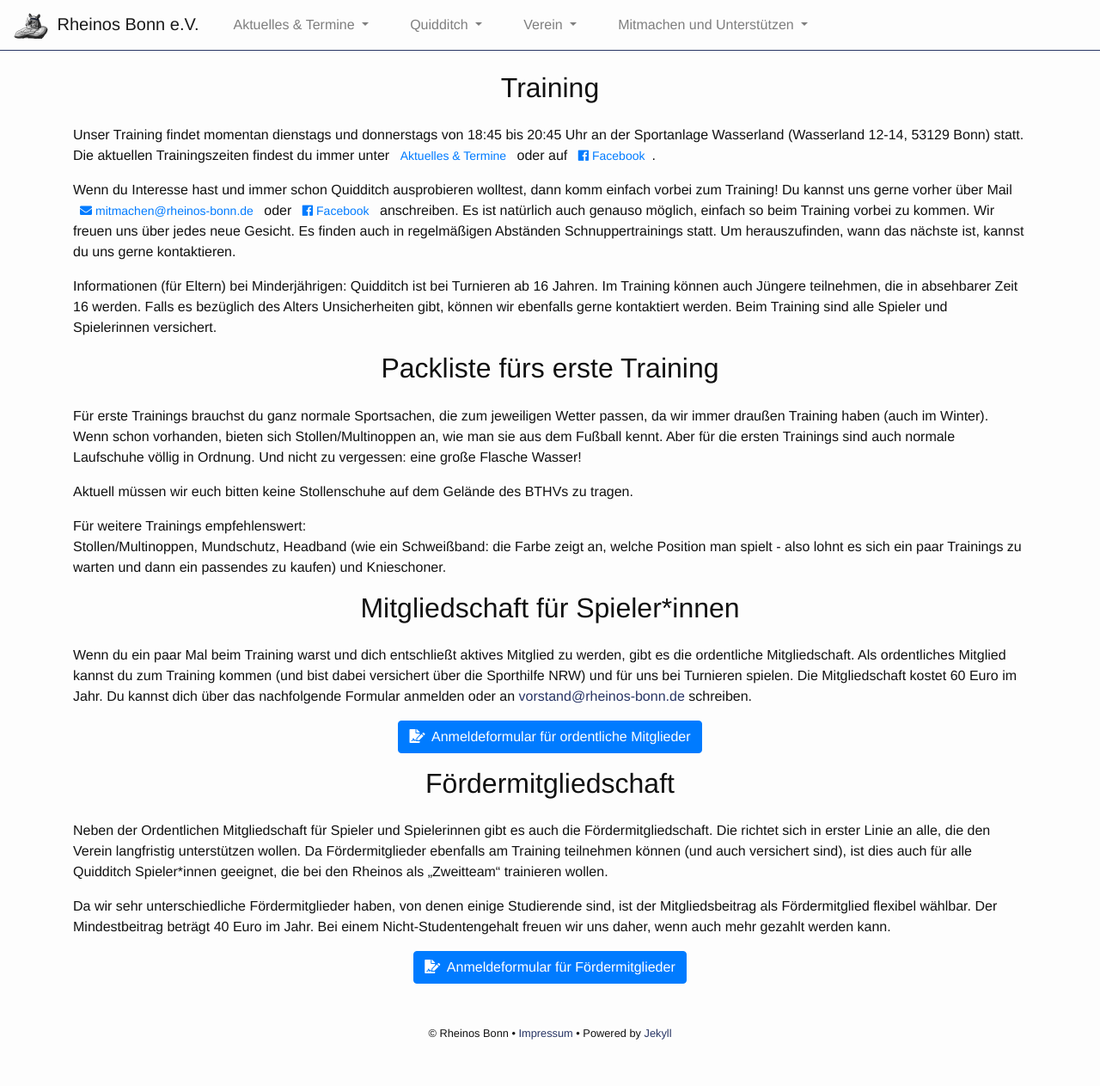
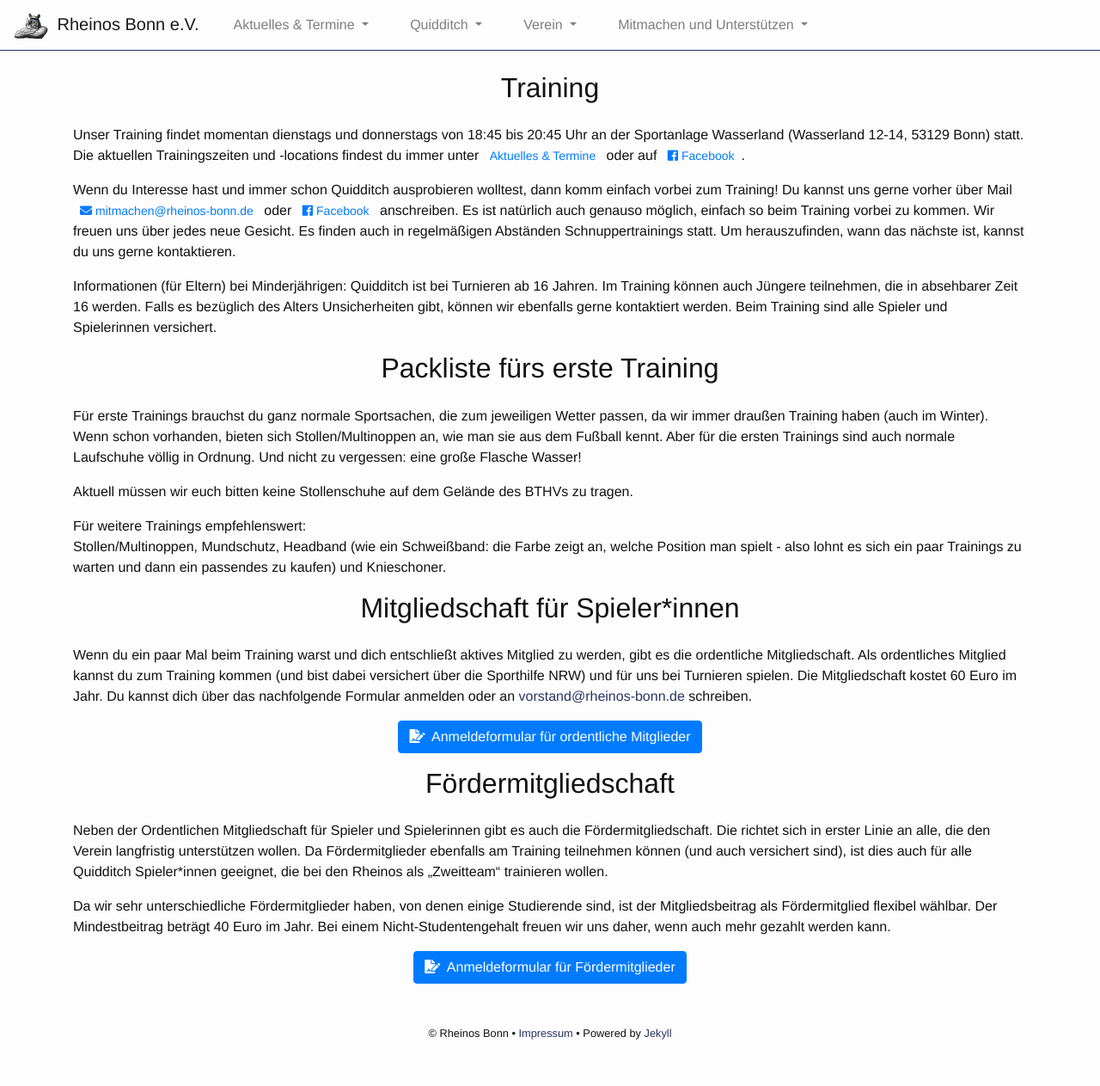
Before and after one commit to rheinos/rheinos.github.io, a Jekyll site: the page built from pages/join.html, in a window 1280 px wide. Shown: the whole page at 86% size. Built offline with Jekyll 4.4.1, drawn with Linux system fonts in a browser that asks for light colours; nearby versions of some CDN libraries.

Commit message:
Update join.html

```diff
--- a/pages/join.html
+++ b/pages/join.html
@@ -8,7 +8,7 @@
   <header class="text-center mb-4">
     <h2>Training</h2>
   </header>
-    <p>Unser Training findet momentan dienstags und donnerstags von 18:45 bis 20:45 Uhr an der Sportanlage Wasserland (Wasserland 12-14, 53129 Bonn) statt. Die aktuellen Trainingszeiten findest du immer unter <a href="https://rheinos-bonn.de/calendar" class="btn-link btn-sm">Aktuelles & Termine</a> oder auf <a href="https://fb.com/RheinosBonn" class="btn-link btn-sm" target="_blank"><i class="fab fa-facebook mr-1"></i>Facebook</a>.
+    <p>Unser Training findet momentan dienstags und donnerstags von 18:45 bis 20:45 Uhr an der Sportanlage Wasserland (Wasserland 12-14, 53129 Bonn) statt. Die aktuellen Trainingszeiten und -locations findest du immer unter <a href="https://rheinos-bonn.de/calendar" class="btn-link btn-sm">Aktuelles & Termine</a> oder auf <a href="https://fb.com/RheinosBonn" class="btn-link btn-sm" target="_blank"><i class="fab fa-facebook mr-1"></i>Facebook</a>.
   <div class="modal fade map-modal" tabindex="-1" role="dialog" aria-labelledby="myExtraLargeModalLabel" aria-hidden="true">
     <div class="modal-dialog modal-xl">
       <div class="modal-content">
```
